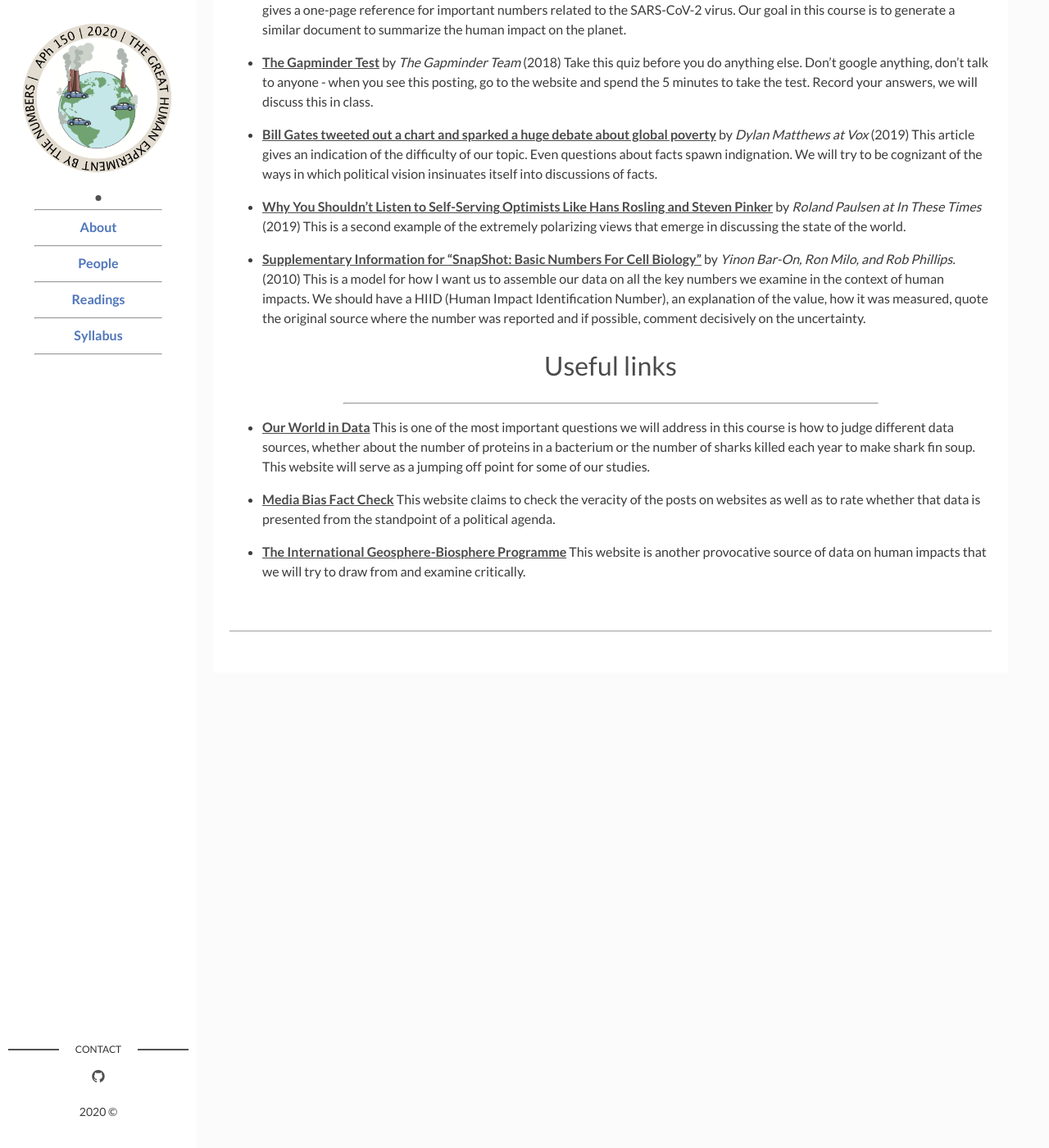
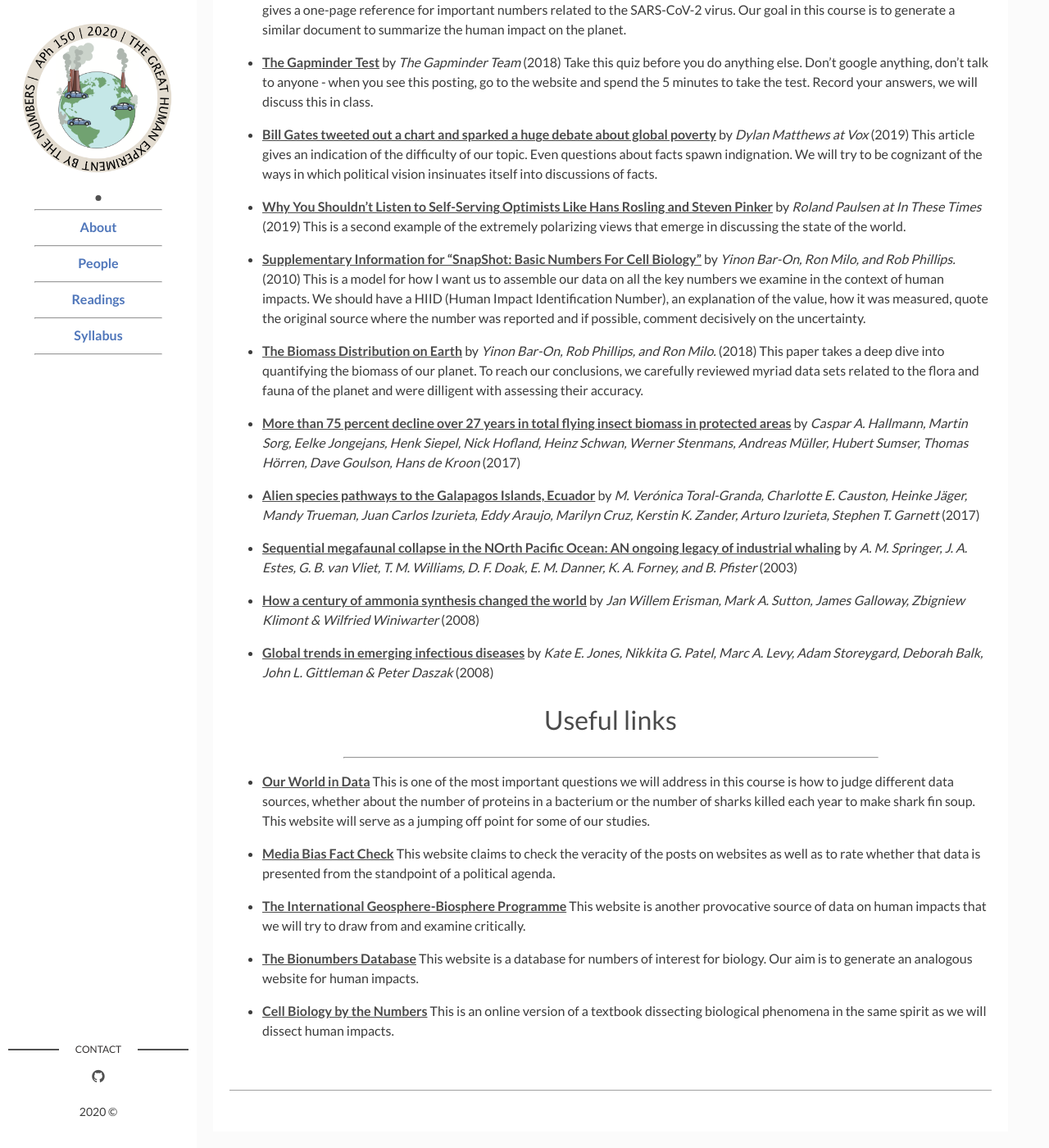
Before and after one commit to RPGroup-PBoC/aph150_human_impacts, a Jekyll site: the page built from page02_readings.md, in a window 1280 px wide and 1400 px high, scrolled down 531 px. Shown: the whole window at 82% size. Built offline with Jekyll 4.4.1, drawn with Linux system fonts in a browser that asks for light colours; before the commit the page ends 1371 px from its top, so only the background shows below that.

Commit message:
Added the papers from todays' lecture.

```diff
--- a/_data/links.yaml
+++ b/_data/links.yaml
@@ -20,3 +20,17 @@
   description: >
     This website is another provocative source of data on human impacts that we
     will try to draw from and examine critically.
+
+- link:
+  title: "The Bionumbers Database"
+  address: "https://bionumbers.hms.harvard.edu/search.aspx"
+  description: >
+    This website is a database for numbers of interest for biology. Our aim is to
+    generate an analogous website for human impacts.
+
+- link:
+  title: "Cell Biology by the Numbers"
+  address: "http://book.bionumbers.org/"
+  description: >
+    This is an online version of a textbook dissecting biological phenomena
+    in the same spirit as we will dissect human impacts.
--- a/_data/readings.yaml
+++ b/_data/readings.yaml
@@ -60,3 +60,60 @@ Week 1:
       an explanation of the value, how it was measured, quote the original
       source where the number was reported and if possible, comment
       decisively on the uncertainty.
+  - pub:
+    title: "The Biomass Distribution on Earth"
+    authors: "Yinon Bar-On, Rob Phillips, and Ron Milo."
+    year: 2018
+    link: Bar-On_2018.pdf
+    description: >
+      This paper takes a deep dive into quantifying the biomass of our planet. To
+      reach our conclusions, we carefully reviewed myriad data sets related to the
+      flora and fauna of the planet and were dilligent with assessing their accuracy.
+  - pub:
+    title: "More than 75 percent decline over 27 years in total flying insect biomass in protected areas"
+    authors:
+      Caspar A. Hallmann,
+      Martin Sorg,
+      Eelke Jongejans,
+      Henk Siepel,
+      Nick Hofland,
+      Heinz Schwan,
+      Werner Stenmans,
+      Andreas Müller,
+      Hubert Sumser,
+      Thomas Hörren,
+      Dave Goulson,
+      Hans de Kroon
+    year: 2017
+    link: "Hallmann_2017.pdf"
+  - pub:
+    title: "Alien species pathways to the Galapagos Islands, Ecuador"
+    year: 2017
+    authors:
+      M. Verónica Toral-Granda,
+      Charlotte E. Causton,
+      Heinke Jäger,
+      Mandy Trueman,
+      Juan Carlos Izurieta,
+      Eddy Araujo,
+      Marilyn Cruz,
+      Kerstin K. Zander,
+      Arturo Izurieta,
+      Stephen T. Garnett
+    link: Toral-Granda_2017.pdf
+
+  - pub:
+    title: "Sequential megafaunal collapse in the NOrth Pacific Ocean: AN ongoing legacy of industrial whaling"
+    authors: "A. M. Springer, J. A. Estes, G. B. van Vliet, T. M. Williams, D. F. Doak, E. M. Danner, K. A. Forney, and B. Pfister"
+    year: 2003
+    link: Springer_2003.pdf
+  - pub:
+    title: "How a century of ammonia synthesis changed the world"
+    year: 2008
+    authors: "Jan Willem Erisman, Mark A. Sutton, James Galloway, Zbigniew Klimont & Wilfried Winiwarter"
+    link: "Erisman_2008.pdf"
+  - pub:
+    title: "Global trends in emerging infectious diseases"
+    year: 2008
+    authors: "Kate E. Jones, Nikkita G. Patel, Marc A. Levy, Adam Storeygard, Deborah Balk, John L. Gittleman & Peter Daszak"
+    link: Jones_2008.pdf
--- a/_data/syllabus.yaml
+++ b/_data/syllabus.yaml
@@ -1,6 +1,7 @@
 - day:
   date: 4/8/2020
   week: 1
+  slides: "http://rpdata.caltech.edu/courses/aph150_2020/APh150_Bi270C_lecture_1.mp4"
   topic: >
     Our philosophy behind "The Great Human Experiment by the Numbers"
   reading: >
```
Also changed, not shown: page03_syllabus.md (+1 -9 lines), 6 other files.
